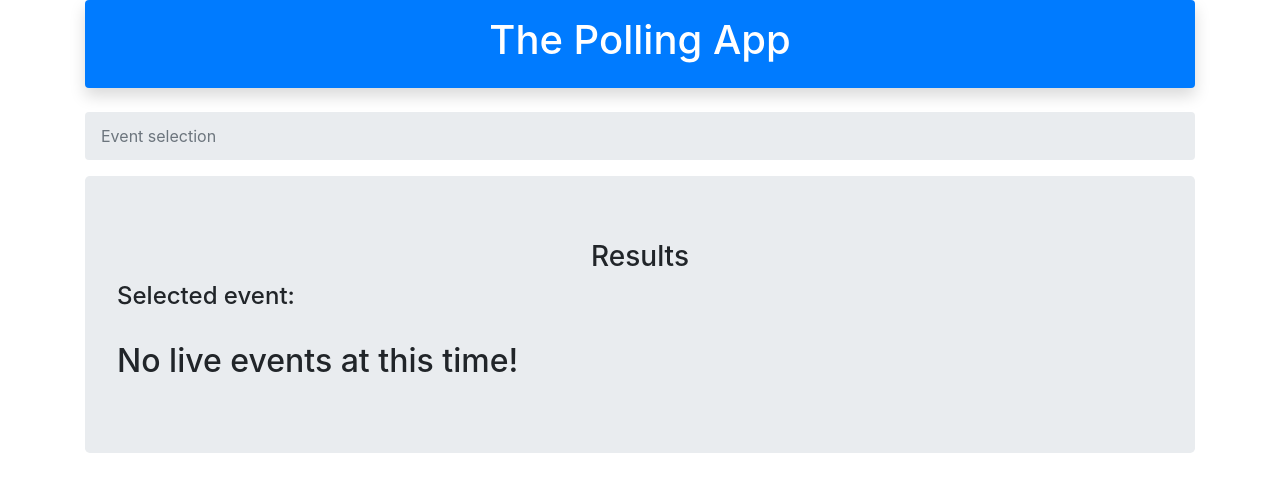
After one commit to spooky27/polling-project, a Django app: page /results in a window 1280 px wide. The commit adds this page. Shown: the top 492 px of the page. Run offline with Django 3.2, Linux system fonts and the light colour scheme; the visitor is signed in with stand-in values (Sample User, id 1); data that the repository does not hold is empty; some libraries are stand-ins or nearby versions.

Commit message:
results and reports

```diff
--- a/polling/polling/settings.py
+++ b/polling/polling/settings.py
@@ -115,7 +115,7 @@ USE_L10N = True
 
 USE_TZ = True
 
-RESTRICT_MULTIPLE_POLLS = False
+RESTRICT_MULTIPLE_POLLS = True
 # Static files (CSS, JavaScript, Images)
 # https://docs.djangoproject.com/en/2.2/howto/static-files/
 
--- a/polling/static/submit_app/style.css
+++ b/polling/static/submit_app/style.css
@@ -16,3 +16,7 @@
 body {
   background-color:  #e6f7ff;
 }   */
+
+.non-field-errors li {
+  color: red;
+}
--- a/polling/submit_app/forms.py
+++ b/polling/submit_app/forms.py
@@ -12,6 +12,12 @@ CHOICES = [
     ('2','Average'),
     ('1','Poor'),
 ]
+
+ERRORS = {
+    'SPEAKER_FEEDBACK_FROM_SAME_IP': 'It seems you have already submitted feedback for this speaker',
+    'QUESTION_FEEDBACK_FROM_SAME_IP': 'It seems you have already submitted your response for this question',
+    'EVENT_FEEDBACK_FROM_SAME_IP': 'It seems you have already submitted your feedback for this event',
+}
 
 
 class PollSpeakerForm(forms.ModelForm):
@@ -54,7 +60,7 @@ class PollSpeakerForm(forms.ModelForm):
             matchingRecords = SpeakerFeedback.objects.filter(speakerId=speakerObj,eventId=eventObj,clientIp=client_ip)
             if matchingRecords.count() > 0:
                 print("FOUND matching records!!!")
-                raise forms.ValidationError("It seems you have already submitted your feedback for this speaker")
+                raise forms.ValidationError(ERRORS['SPEAKER_FEEDBACK_FROM_SAME_IP'])
 
 
         return self.cleaned_data
@@ -106,7 +112,8 @@ class EventFeedbackForm(forms.ModelForm):
             matchingRecords = EventFeedback.objects.filter(eventId=eventObj,clientIp=client_ip)
             if matchingRecords.count() > 0:
                 print("FOUND matching records!!!")
-                raise forms.ValidationError("It seems you have already submitted your feedback for this event")
+                raise forms.ValidationError(ERRORS['EVENT_FEEDBACK_FROM_SAME_IP'])
+
 
 
         return self.cleaned_data
@@ -130,3 +137,23 @@ class PollQuestionForm(forms.ModelForm):
     def __init__(self, *args, **kwargs):
       self.req = kwargs.pop('req')  # cache the user object you pass in
       super(PollQuestionForm, self).__init__(*args, **kwargs)  # and carry on to init the form
+
+
+    def clean(self):
+        cleaned_data = super().clean()
+
+        if(settings.RESTRICT_MULTIPLE_POLLS):
+
+            event_id = self.req.session.get('eventId','')
+            client_ip = self.req.META['REMOTE_ADDR']
+
+            eventObj = Event.objects.get(pk=event_id)
+
+            matchingRecords = PollQuestionFeedback.objects.filter(eventId=eventObj,clientIp=client_ip)
+            if matchingRecords.count() > 0:
+              print("User has already submitted response for this question")
+              print(matchingRecords.count(), ' records found')
+              raise forms.ValidationError(ERRORS['QUESTION_FEEDBACK_FROM_SAME_IP'])
+
+
+        return self.cleaned_data
--- a/polling/submit_app/urls.py
+++ b/polling/submit_app/urls.py
@@ -12,5 +12,13 @@ urlpatterns = [
     re_path(r'^submit_app/pollevent$', views.pollevent, name='pollevent'),
     re_path(r'^ajax/getpollcount$', views.getpollcount, name='getpollcount'),
     re_path(r'^ajax/getquestionresponsecount$', views.getquestionresponsecount, name='getquestionresponsecount'),
+    re_path(r'^results$', views.resultsbyevent, name='resultsbyevent'),
+    re_path(r'^reports$', views.reports, name='reports'),
+    re_path(r'^speakers_for_event$', views.export_csv_speakers_for_event, name='export_csv_speakers_for_event'),
+    re_path(r'^feedback_for_event$', views.export_csv_feedback_for_event, name='export_csv_feedback_for_event'),
+    re_path(r'^questions_for_event$', views.export_csv_questions_for_event, name='export_csv_questions_for_event'),
+
+
+
 
 ]
--- a/polling/submit_app/views.py
+++ b/polling/submit_app/views.py
@@ -5,6 +5,7 @@ from django.http import JsonResponse
 from django.contrib.auth.decorators import login_required
 from .models import Event, Speaker, SpeakerFeedback, SpeakersForEvent, EventFeedback, QuestionType, PollQuestion, EventQuestion, PollQuestionFeedback
 from django.shortcuts import redirect
+import csv
 
 
 #REDIRECT_URL_FOR_EVENT: 'submit_app/events.html'
@@ -20,16 +21,16 @@ def eventspeakers(request):
 
     eventId = ""
 
-
     if(request.method == 'GET') and (request.GET.get('eventId')):
         eventId = request.GET.get('eventId')
         request.session['eventId'] = eventId
         #speakerName = Speaker.objects.get(pk=passedSpeakerId)
         print("Event Id from event speakers, if block: ",eventId)
     else:
+        eventId = geteventinsession(request)
         if(len(eventId) < 1):
             return redirect('events')
-        eventId = request.session['eventId']
+        #eventId = request.session['eventId']
 
     # check if event is enabled
     isEventEnabled = Event.objects.filter(eventId=eventId,eventEnable=True)
@@ -109,7 +110,14 @@ def pollspeaker(request):
 @login_required(login_url='/admin/')
 def viewresults(request):
     # get list of enabled speakers
-    enabled_speakers = SpeakersForEvent.objects.filter(pollingEnabled=True)
+
+    eventId = geteventinsession(request)
+
+    if(len(eventId) < 1):
+        return redirect('resultsbyevent')
+
+
+    enabled_speakers = SpeakersForEvent.objects.filter(pollingEnabled=True,eventId=eventId)
     context = {}
     dict_to_render = {}
     event_feedback = []
@@ -212,6 +220,7 @@ def pollquestion(request):
     pollQuestion = ""
     client_ip = request.META['REMOTE_ADDR']
     eventId = geteventinsession(request)
+    passedQuestionId = ""
 
     if(len(eventId) < 1):
         return redirect('events')
@@ -220,11 +229,12 @@ def pollquestion(request):
     if(request.method == 'GET') and (request.GET.get('questionId')):
         passedQuestionId = request.GET.get('questionId')
         request.session['questionId'] = passedQuestionId
-        pollQuestion = PollQuestion.objects.get(pk=passedQuestionId)
         print(passedQuestionId, " in if")
     else:
         passedQuestionId = request.session['questionId']
-        print(passedQuestionId, " in else")
+        print(passedQuestionId, " in else of Poll Question function")
+
+    pollQuestion = PollQuestion.objects.get(pk=passedQuestionId)
 
 
     if(request.method == 'POST'):
@@ -289,7 +299,7 @@ def viewpollquestionresults(request):
 
 
 
-
+@login_required(login_url='/admin/')
 def getquestionresponsecount(request):
 
     questionId = request.GET.get('questionId', None)
@@ -310,3 +320,150 @@ def getquestionresponsecount(request):
     question_response_count_dict = {'count':count}
 
     return JsonResponse(question_response_count_dict)
+
+
+@login_required(login_url='/admin/')
+def resultsbyevent(request):
+
+    selected_event = ""
+    selected_event_object = ""
+    eventId = "0"
+
+    if(request.method == 'GET') and (request.GET.get('eventId')):
+        eventId = request.GET.get('eventId')
+        print('event id in session: ',eventId)
+        if(len(eventId) > 0):
+            request.session['eventId'] = eventId
+            print('event id has been set as: ',eventId)
+    else:
+        eventId = geteventinsession(request)
+
+    if(len(eventId) > 0):
+        selected_event_object = Event.objects.get(pk=eventId)
+        selected_event = selected_event_object.eventTopic
+        print('selected event topic is: ', selected_event)
+    else:
+        events_list = Event.objects.filter(eventEnable=True).order_by('eventDate')
+        if (events_list.count() > 0):
+            eventId = events_list.first().eventId
+            selected_event = events_list.first().eventTopic
+
+    events_list = Event.objects.filter(eventEnable=True).order_by('eventDate')
+
+    context = {'render_events':events_list, 'render_selected_event': selected_event, 'render_event_id': eventId}
+
+    return render(request, 'submit_app/results.html',context)
+
+
+@login_required(login_url='/admin/')
+def reports(request):
+    event_list = Event.objects.order_by('-eventDate')
+    speaker_list = Speaker.objects.order_by('firstName','lastName')
+
+    print(event_list.count())
+
+    context = { 'render_event_list':event_list, 'render_speaker_list':speaker_list }
+
+    return render(request, 'submit_app/reports.html',context)
+
+@login_required(login_url='/admin/')
+def export_csv_speakers_for_event(request):
+
+    eventId = 0
+
+    if(request.method == 'GET') and (request.GET.get('eventId')):
+        eventId = request.GET.get('eventId')
+
+    response = HttpResponse(content_type='text/csv')
+    response['Content-Disposition'] = 'attachment; filename="speakers_feedback.csv"'
+
+    writer = csv.writer(response)
+    writer.writerow(['Event Id','Event', 'Speaker', 'Speaker Email', 'Timestamp','Participant Ip','Presentation Style',
+        'Content Relevance','Went Well','Could be better'])
+
+    speakerFeedback = SpeakerFeedback.objects.filter(eventId=eventId)
+
+    for feedback in speakerFeedback:
+        feedback_to_write = []
+        feedback_to_write.append(eventId)
+        feedback_to_write.append(feedback.eventId.eventTopic)
+        feedback_to_write.append(feedback.speakerId.firstName + " " + feedback.speakerId.lastName)
+        feedback_to_write.append(feedback.speakerId.emailId)
+        feedback_to_write.append(feedback.createDateTime)
+        feedback_to_write.append(feedback.clientIp)
+        feedback_to_write.append(feedback.presentationStyle)
+        feedback_to_write.append(feedback.contentRelevance)
+        feedback_to_write.append(feedback.wentWell)
+        feedback_to_write.append(feedback.couldBeBetter)
+
+        writer.writerow(feedback_to_write)
+
+    return response
+
+
+
+@login_required(login_url='/admin/')
+def export_csv_feedback_for_event(request):
+
+    eventId = 0
+
+    if(request.method == 'GET') and (request.GET.get('eventId')):
+        eventId = request.GET.get('eventId')
+
+    response = HttpResponse(content_type='text/csv')
+    response['Content-Disposition'] = 'attachment; filename="feedback_for_event.csv"'
+
+    writer = csv.writer(response)
+    writer.writerow(['Event Id','Event','Timestamp','Participant Ip','Full Name','Email','Mobile','Content Quality',
+        'Content Relevance','Overall Experience','Referencable','Liked Most','Could Be Better' ])
+
+    eventFeedback = EventFeedback.objects.filter(eventId=eventId)
+
+    for feedback in eventFeedback:
+        feedback_to_write = []
+        feedback_to_write.append(eventId)
+        feedback_to_write.append(feedback.eventId.eventTopic)
+        feedback_to_write.append(feedback.createDateTime)
+        feedback_to_write.append(feedback.clientIp)
+        feedback_to_write.append(feedback.participantFullName)
+        feedback_to_write.append(feedback.participantIdEmail)
+        feedback_to_write.append(feedback.participantMobile)
+        feedback_to_write.append(feedback.contentQuality)
+        feedback_to_write.append(feedback.contentRelevance)
+        feedback_to_write.append(feedback.overallExperience)
+        feedback_to_write.append(feedback.referenceable)
+        feedback_to_write.append(feedback.likedMost)
+        feedback_to_write.append(feedback.couldBeBetter)
+
+        writer.writerow(feedback_to_write)
+
+    return response
+
+@login_required(login_url='/admin/')
+def export_csv_questions_for_event(request):
+
+    eventId = 0
+
+    if(request.method == 'GET') and (request.GET.get('eventId')):
+        eventId = request.GET.get('eventId')
+
+    response = HttpResponse(content_type='text/csv')
+    response['Content-Disposition'] = 'attachment; filename="questions_for_event.csv"'
+
+    writer = csv.writer(response)
+    writer.writerow(['Event Id','Event','Timestamp','Participant Ip','Question','Response',])
+
+    eventFeedback = PollQuestionFeedback.objects.filter(eventId=eventId)
+
+    for feedback in eventFeedback:
+        feedback_to_write = []
+        feedback_to_write.append(eventId)
+        feedback_to_write.append(feedback.eventId.eventTopic)
+        feedback_to_write.append(feedback.createDateTime)
+        feedback_to_write.append(feedback.clientIp)
+        feedback_to_write.append(feedback.questionId.question)
+        feedback_to_write.append(feedback.questionResponse)
+
+        writer.writerow(feedback_to_write)
+
+    return response
--- a/polling/templates/submit_app/eventspeakers.html
+++ b/polling/templates/submit_app/eventspeakers.html
@@ -18,7 +18,7 @@
 
 {% if render_event_feedback_enabled  or render_speakers  %}
 
-    <h3>Poll and Feedback:</h3>
+    <h3>Speaker and Event Feedback:</h3>
     <br>
 
     <table class="table table-hover">
@@ -67,6 +67,8 @@
     {% endif %}
 
 
+    <br>
+    <br>
     {% if render_poll_questions %}
     <br>
     <h3>Poll Question:</h3>
--- /dev/null
+++ b/polling/templates/submit_app/results.html
@@ -0,0 +1,49 @@
+{% extends "submit_app/base.html" %}
+{% block body_block %}
+
+
+  <nav aria-label="breadcrumb">
+    <ol class="breadcrumb">
+      <li class="breadcrumb-item active" aria-current="page">Event selection</li>
+    </ol>
+  </nav>
+
+
+<div class="jumbotron">
+  <center><h3>Results</h3></center>
+  <h4>Selected event: <b>{{ render_selected_event }} </b></h4>
+  <br>
+  {% if render_events %}
+
+    <table class="table table-hover">
+      <thead>
+        <th scope="col">Date</th>
+        <th scope="col">Event</th>
+        <th scope="col">Speaker and Event Results</th>
+        <th scope="col">Poll Question Results</th>
+      </thead>
+      {% for event in render_events %}
+
+      <tr>
+
+        <th scope="row">{{ event.eventDate }}</th>
+        <td> <a href="{% url 'resultsbyevent' %}?eventId={{ event.eventId }}">{{ event.eventTopic }} </a></td>
+
+        {% if render_event_id == event.eventId|stringformat:"i" %}
+          <td> <a href="{% url 'viewresults' %}">view live results here</a></td>
+          <td> <a href="{% url 'viewpollquestionresults' %}">view live results here</a></td>
+        {% else %}
+          <td>Not selected</td>
+          <td>Not selected</td>
+        {% endif %}
+
+      </tr>
+
+      {% endfor %}
+    </table>
+   {% else %}
+    <H2>No live events at this time!</H2>
+   {% endif %}
+</div>
+
+{% endblock %}
```
Also changed, not shown: polling/templates/submit_app/pollevent.html (+10 -1 lines), polling/templates/submit_app/pollquestion.html (+11 -5 lines), polling/templates/submit_app/pollspeaker.html (+13 -2 lines), polling/templates/submit_app/reports.html (added, +76 -0 lines), polling/templates/submit_app/viewpollquestionresults.html (+16 -1 lines), polling/templates/submit_app/viewresults.html (+11 -1 lines).
